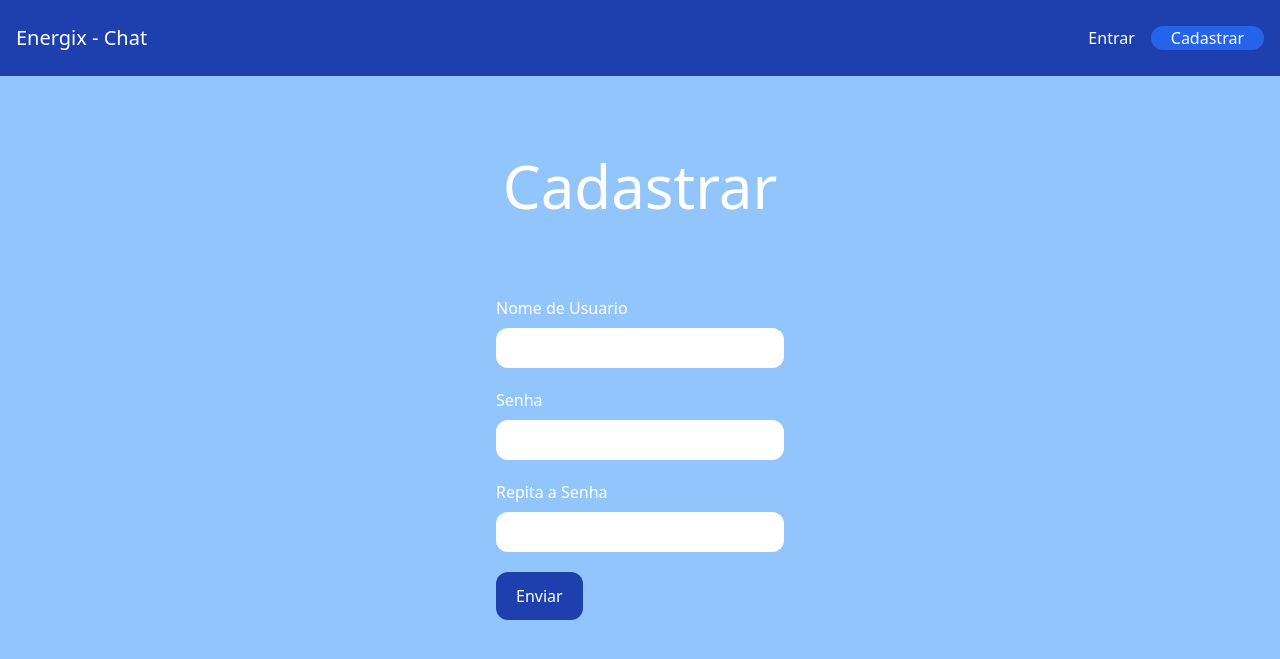
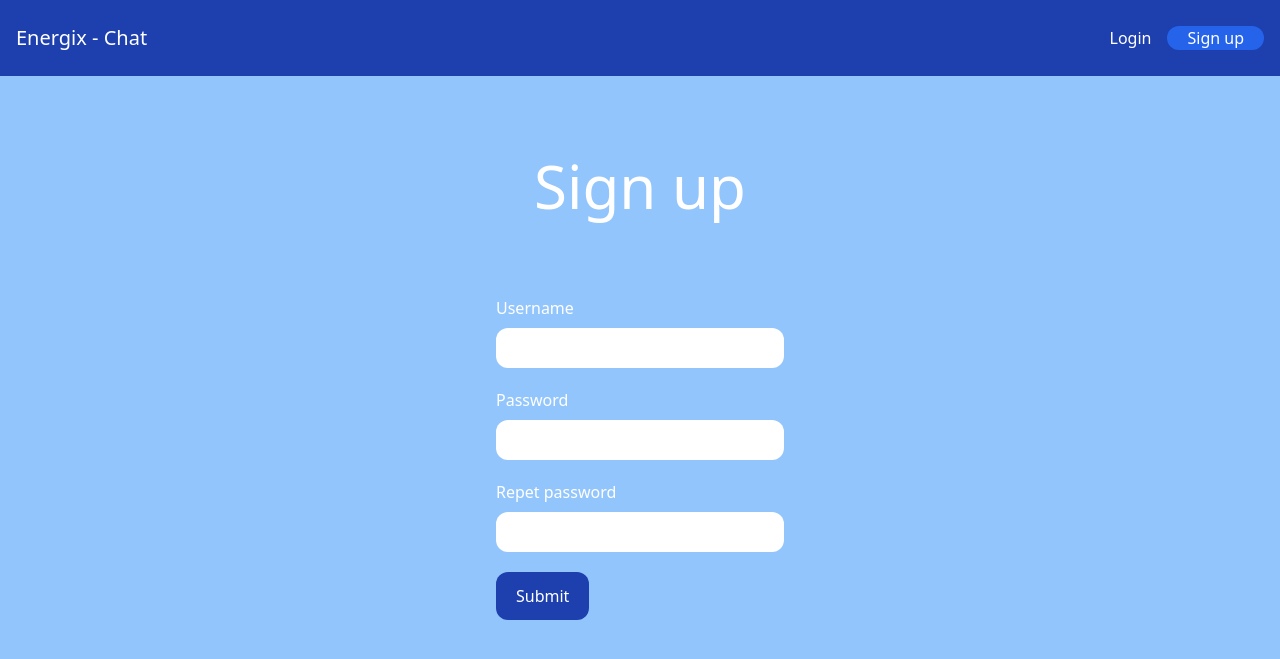
Before and after one commit to jh31barbosa/djangochat, a Django app: page /signup/ in a window 1280 px wide. Shown: the top 659 px of the page. Run offline with Django 4.2, Linux system fonts and the light colour scheme; some libraries are stand-ins or nearby versions.

Commit message:
Mudanças nos templates

```diff
--- a/core/templates/core/base.html
+++ b/core/templates/core/base.html
@@ -21,11 +21,11 @@
             </div>
             <div class="flex items-center space-x-4">
                 {% if request.user.is_authenticated %}
-                    <a href="/rooms/" class="text-white hover:text-gray-200">Converse com agente</a>
-                    <a href="/logout/" class="px-5 py3 rounded-xl text-white bg-blue-600 hover:bg-blue-700">Sair</a>
+                    <a href="/rooms/" class="text-white hover:text-gray-200">Rooms</a>
+                    <a href="/logout/" class="px-5 py3 rounded-xl text-white bg-blue-600 hover:bg-blue-700">Log out</a>
                 {% else %}
-                    <a href="/login/" class="text-white hover:text-gray-200">Entrar</a>
-                    <a href="/signup/" class="px-5 py3 rounded-xl text-white bg-blue-600 hover:bg-blue-700">Cadastrar</a>
+                    <a href="/login/" class="text-white hover:text-gray-200">Login</a>
+                    <a href="/signup/" class="px-5 py3 rounded-xl text-white bg-blue-600 hover:bg-blue-700">Sign up</a>
                 {% endif %}
             </div>
         </nav>
--- a/core/templates/core/frontpage.html
+++ b/core/templates/core/frontpage.html
@@ -1,6 +1,6 @@
 {% extends 'core/base.html' %}
 
-{% block title %}Bem-Vindo | {%  endblock %}
+{% block title %}Wellcome| {%  endblock %}
 
 {% block content %}
 <div class="p-10 lg:p-20 text-center">
--- a/core/templates/core/signup.html
+++ b/core/templates/core/signup.html
@@ -1,29 +1,29 @@
 {% extends 'core/base.html' %}
 
-{% block title %}Cadastrar | {%  endblock %}
+{% block title %}Sign up | {%  endblock %}
 
 {% block content %}
 <div class="p-10 lg:p-20 text-center">
-    <h1 class="text-3xl lg:text-6xl text-white">Cadastrar</h1>
+    <h1 class="text-3xl lg:text-6xl text-white">Sign up</h1>
 </div>
 
 <form method="post" action="." class="lg:w-1/4 px-4 mx-auto">
     {% csrf_token %}
 
     <div class="mb-5">
-        <label class="text-white">Nome de Usuario</label>
+        <label class="text-white">Username</label>
 
         <input type="text" name="username" class="w-full mt-2 px-4 py-2 rounded-xl">
     </div>
 
     <div class="mb-5">
-        <label class="text-white">Senha</label>
+        <label class="text-white">Password</label>
 
         <input type="password" name="password1" class="w-full mt-2 px-4 py-2 rounded-xl">
     </div>
 
     <div class="mb-5">
-        <label class="text-white">Repita a Senha</label>
+        <label class="text-white">Repet password</label>
 
         <input type="password" name="password2" class="w-full mt-2 px-4 py-2 rounded-xl">
     </div>
@@ -38,6 +38,6 @@
         {% endfor %}
     {% endif %}
 
-    <button class="px-5 py-3 rounded-xl text-white bg-blue-800 hover:bg-blue-700">Enviar</button>
+    <button class="px-5 py-3 rounded-xl text-white bg-blue-800 hover:bg-blue-700">Submit</button>
 </form>
 {% endblock %}
--- a/room/templates/room/room.html
+++ b/room/templates/room/room.html
@@ -25,7 +25,7 @@
         <button
             class="px-5 py-3 rounded-xl text-white bg-blue-600 hover:bg-blue-700"
             id='chat-message-submit'
-            >Enviar</button>
+            >Submit</button>
     </form>
 </div>
 
--- a/room/templates/room/rooms.html
+++ b/room/templates/room/rooms.html
@@ -4,7 +4,7 @@
 
 {% block content %}
 <div class="p-10 lg:p-20 text-center">
-    <h1 class="text-3xl lg:text-6xl text-white">Salas</h1>
+    <h1 class="text-3xl lg:text-6xl text-white">Rooms</h1>
 </div>
 
 <div class="w-full flex flex-wrap items-center">
@@ -12,7 +12,7 @@
         <div class="w-full lg:w-1/4 px-3 py-3">
             <div class="p-4 bg-white shadow rounded-xl text-center">
                 <h2 class="mb-5 text-2xl font-semibold">{{ room.name }}</h2>
-                <a href="{% url 'room' room.slug %}" class="px-5 py-3 block rounded-xl text-white bg-blue-600 hover:bg-blue-700">Entrar</a>
+                <a href="{% url 'room' room.slug %}" class="px-5 py-3 block rounded-xl text-white bg-blue-600 hover:bg-blue-700">Login</a>
             </div>
         </div>
     {% endfor %}
```
Also changed, not shown: core/templates/core/login.html (+5 -5 lines), db.sqlite3.
